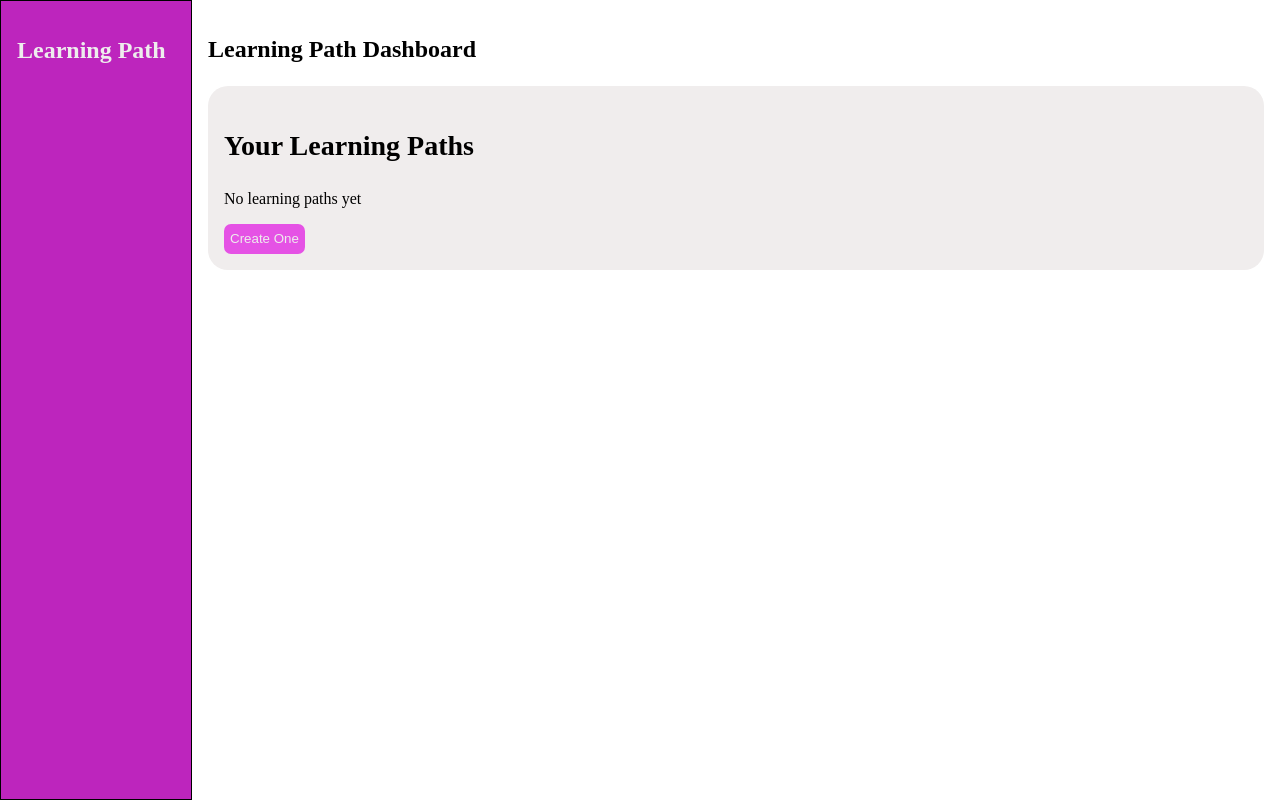
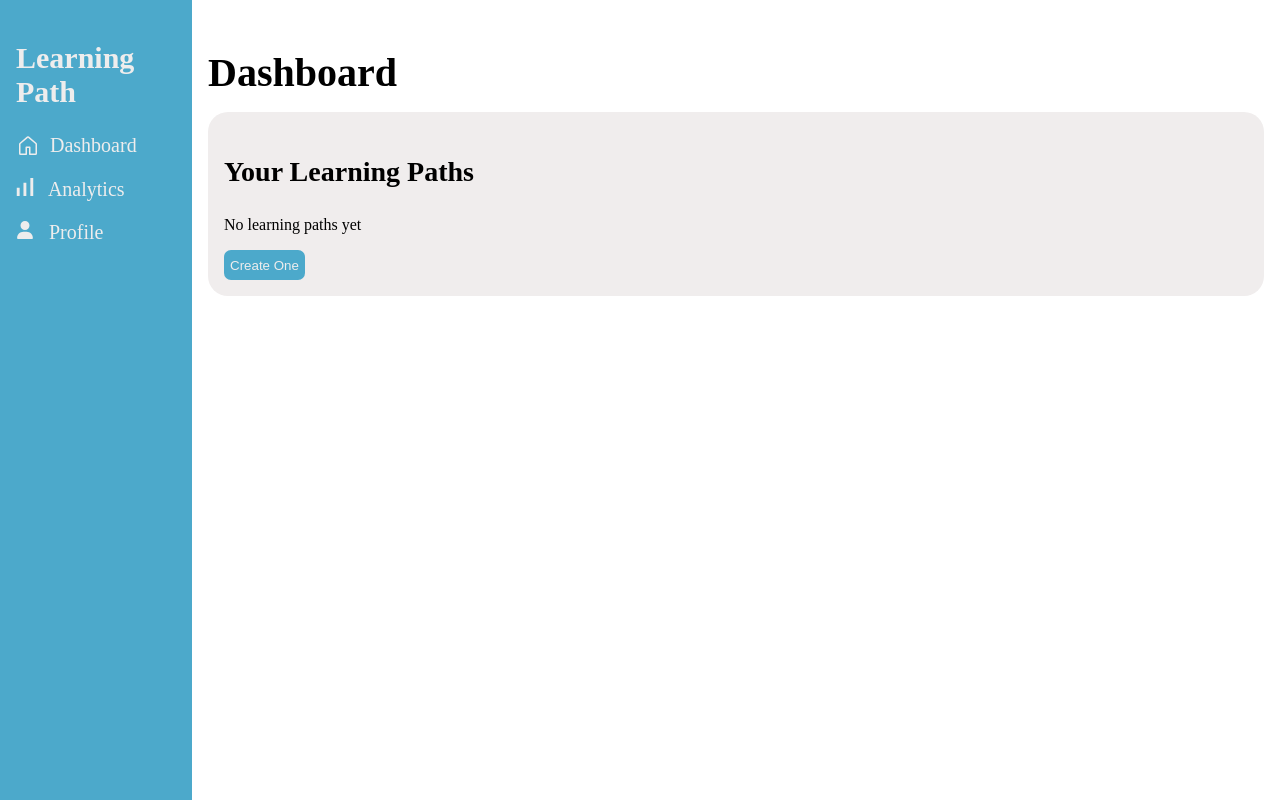
Before and after one commit to akshaypatra/LearningPathDashboard-frontend, a React (Create React App) app: page / in a window 1280 px wide. Built offline with nearby package versions, Linux system fonts and the light colour scheme.

Commit message:
installed react-router-dom and react-icons and used it to create navbar

```diff
--- a/package.json
+++ b/package.json
@@ -8,6 +8,8 @@
     "@testing-library/user-event": "^13.5.0",
     "react": "^18.3.1",
     "react-dom": "^18.3.1",
+    "react-icons": "^5.3.0",
+    "react-router-dom": "^6.26.2",
     "react-scripts": "5.0.1",
     "web-vitals": "^2.1.4"
   },
--- a/src/App.css
+++ b/src/App.css
@@ -2,6 +2,13 @@
 body{
 margin: 0px;
 }
+
+.react-icons{
+  text-align: center;
+  vertical-align:text-top;
+  margin-right: 10px;
+}
+
 
 /* App.js css */
 
@@ -13,8 +20,8 @@ margin: 0px;
 }
 
 .navbar-section{
-  border: 1px solid black;
-  background-color: rgb(189, 37, 189);
+  border: 0px solid black;
+  background-color: rgb(76, 169, 203);
 }
 
 .body-section{
@@ -27,11 +34,35 @@ margin: 0px;
   color:  rgb(238, 237, 237);
 }
 
+.navbar-header{
+
+  font-family: cursive;
+  font-size: 30px;
+}
+
+.navbar-links{
+  display: flex;
+  flex-direction: column;
+  gap: 20px;
+}
+
+.navbar-link-dashboard{
+  font-size: 20px;
+  color:rgb(238, 237, 237) ;
+  text-decoration: none;
+
+}
+
+.navbar-link-dashboard:hover{
+  color:rgba(238, 237, 237, 0.81) ;
+}
+
 /* Teacher Dasboard .js */
 
 
 .teacher-dashboard-header{
   font-family: cursive;
+  font-size: 40px;
   height: 30px;
 }
 .LearningPathsSection-teacher{
@@ -46,12 +77,12 @@ margin: 0px;
   border-radius: 7px;
   border: 0px;
   color: rgb(238, 237, 237);
-  background-color:rgb(229, 82, 229) ;
+  background-color: rgb(76, 169, 203) ;
   height: 30px;
 }
 
 .learning-path-create-button:hover{
-  background-color:rgba(229, 82, 229, 0.734) ;
+  background-color: rgb(96, 160, 183) ;
   cursor:pointer;
 }
 
--- a/src/App.js
+++ b/src/App.js
@@ -2,17 +2,23 @@
 import './App.css';
 import TeacherDashboard from './pages/TeacherDashboard';
 import NavBar from './components/NavBar';
+import { BrowserRouter,Routes,Route } from 'react-router-dom';
+
 
 function App() {
   return (
+    <BrowserRouter>
     <div className="App">
       <section className='navbar-section'>
         <NavBar/>
       </section>
       <section className='body-section'>
-       <TeacherDashboard/>
+        <Routes>
+          <Route path='/'  element={<TeacherDashboard/>} />
+       </Routes>
        </section>
     </div>
+    </BrowserRouter>
   );
 }
 
--- a/src/components/NavBar.js
+++ b/src/components/NavBar.js
@@ -1,9 +1,18 @@
 import React from 'react'
+import { Link } from 'react-router-dom'
+import { SiSimpleanalytics } from "react-icons/si";
+import { GoHome } from "react-icons/go";
+import { FaUser } from "react-icons/fa6";
 
 export default function NavBar() {
   return (
     <div className='navbar'>
-        <h1>Learning Path</h1>
+        <h1 className='navbar-header'>Learning Path</h1>
+        <div className='navbar-links'>
+            <Link to='/' className='navbar-link-dashboard'> <GoHome size={24}  className='react-icons' />Dashboard</Link>
+            <Link to='/' className='navbar-link-dashboard'> <SiSimpleanalytics size={18}  className='react-icons' /> Analytics</Link>
+            <Link to='/' className='navbar-link-dashboard'> <FaUser size={18}  className='react-icons' /> Profile</Link>
+        </div>
     </div>
   )
 }
--- a/src/pages/TeacherDashboard.js
+++ b/src/pages/TeacherDashboard.js
@@ -3,7 +3,7 @@ import React from 'react'
 export default function TeacherDashboard() {
   return (
     <div>
-        <h1 className='teacher-dashboard-header'>Learning Path Dashboard</h1>
+        <h1 className='teacher-dashboard-header'>Dashboard</h1>
         <section className='LearningPathsSection-teacher'>
             <h3 className='LearningPathsSection-teacher-header'>Your Learning Paths</h3>
             No learning paths yet
```
Also changed, not shown: 2 other files (tests, documents, lock files or other folders).
